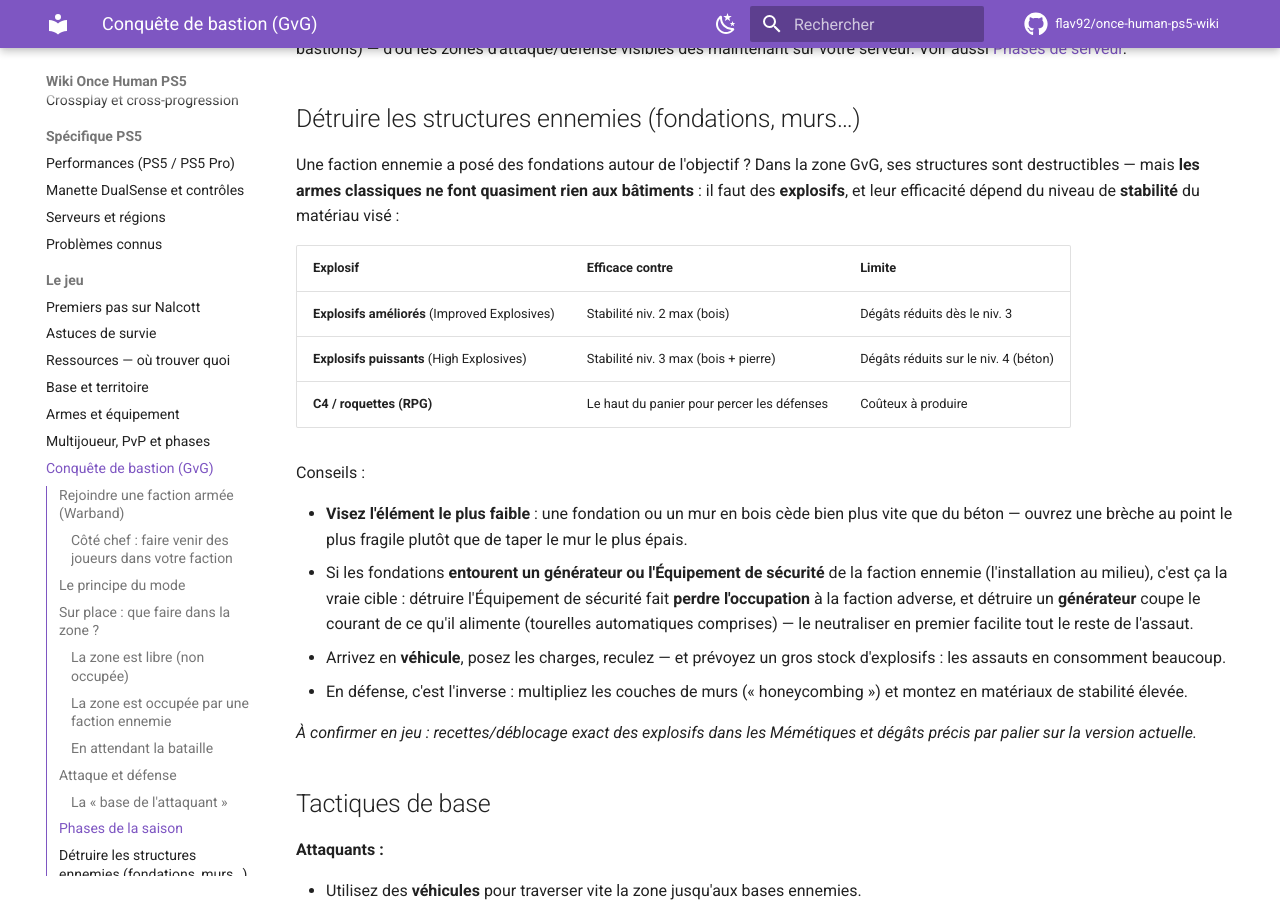
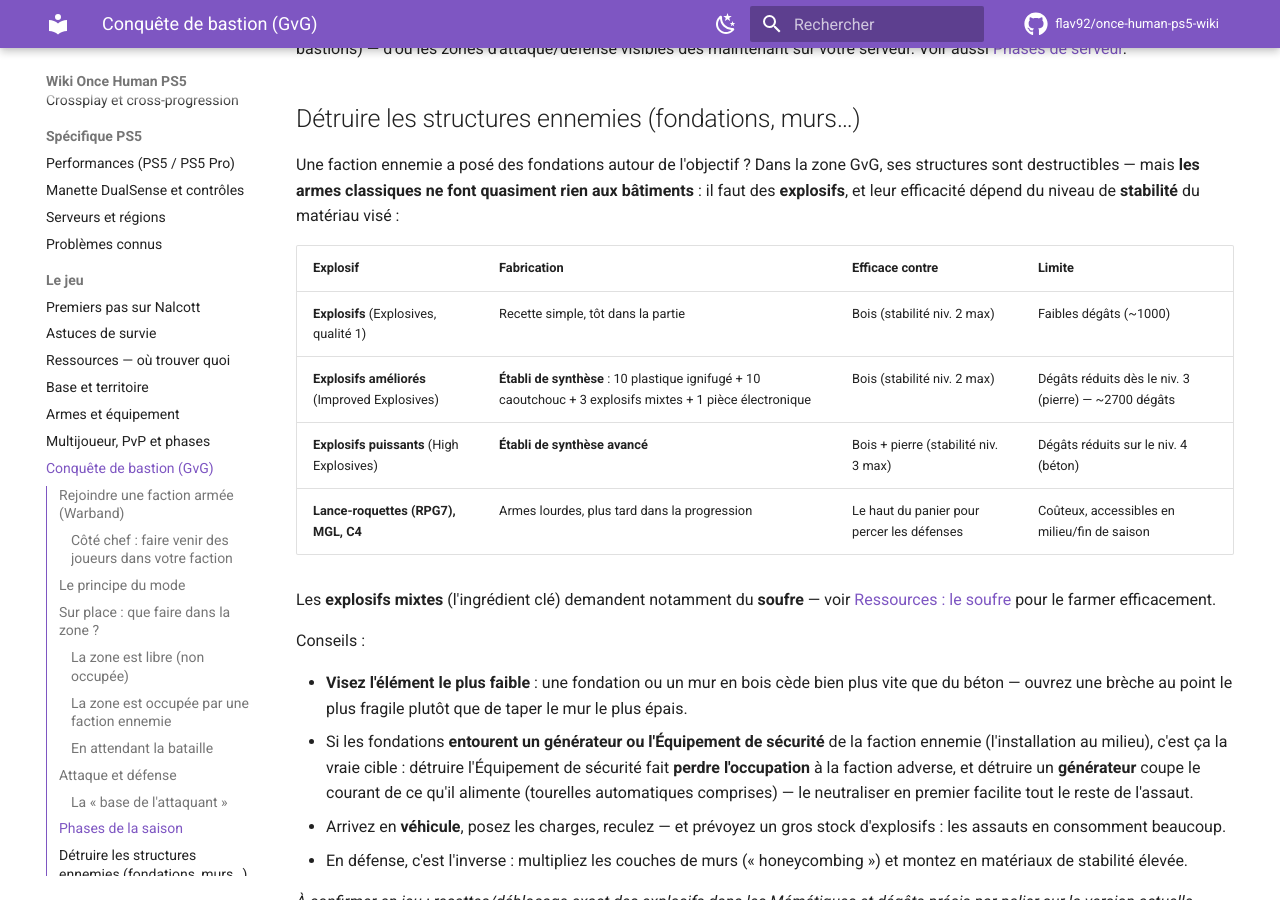
Before and after one commit to flav92/once-human-ps5-wiki, an MkDocs documentation site: the page built from docs/jeu/conquete-bastion.md, in a window 1280 px wide and 900 px high, scrolled down 2579 px. Built offline with MkDocs 1.6.1 and Material for MkDocs 9.7.7, drawn with Linux system fonts in a browser that asks for light colours; comment, search, counter and statistics services are not loaded.

Commit message:
Conquête de bastion : détail des types d'explosifs et recettes
Co-Authored-By: Claude Fable 5 <noreply@anthropic.com>
Claude-Session: https://claude.ai/code/session_01TCxfqbazixhXZqmCd3gYVk

```diff
--- a/docs/jeu/conquete-bastion.md
+++ b/docs/jeu/conquete-bastion.md
@@ -72,11 +72,14 @@ Dans le scénario PvP à phases (ex : Evolution's Call, 5 phases), le mode monte
 
 Une faction ennemie a posé des fondations autour de l'objectif ? Dans la zone GvG, ses structures sont destructibles — mais **les armes classiques ne font quasiment rien aux bâtiments** : il faut des **explosifs**, et leur efficacité dépend du niveau de **stabilité** du matériau visé :
 
-| Explosif | Efficace contre | Limite |
-|---|---|---|
-| **Explosifs améliorés** (Improved Explosives) | Stabilité niv. 2 max (bois) | Dégâts réduits dès le niv. 3 |
-| **Explosifs puissants** (High Explosives) | Stabilité niv. 3 max (bois + pierre) | Dégâts réduits sur le niv. 4 (béton) |
-| **C4 / roquettes (RPG)** | Le haut du panier pour percer les défenses | Coûteux à produire |
+| Explosif | Fabrication | Efficace contre | Limite |
+|---|---|---|---|
+| **Explosifs** (Explosives, qualité 1) | Recette simple, tôt dans la partie | Bois (stabilité niv. 2 max) | Faibles dégâts (~1000) |
+| **Explosifs améliorés** (Improved Explosives) | **Établi de synthèse** : 10 plastique ignifugé + 10 caoutchouc + 3 explosifs mixtes + 1 pièce électronique | Bois (stabilité niv. 2 max) | Dégâts réduits dès le niv. 3 (pierre) — ~2700 dégâts |
+| **Explosifs puissants** (High Explosives) | **Établi de synthèse avancé** | Bois + pierre (stabilité niv. 3 max) | Dégâts réduits sur le niv. 4 (béton) |
+| **Lance-roquettes (RPG7), MGL, C4** | Armes lourdes, plus tard dans la progression | Le haut du panier pour percer les défenses | Coûteux, accessibles en milieu/fin de saison |
+
+Les **explosifs mixtes** (l'ingrédient clé) demandent notamment du **soufre** — voir [Ressources : le soufre](ressources.md#soufre) pour le farmer efficacement.
 
 Conseils :
 
```
